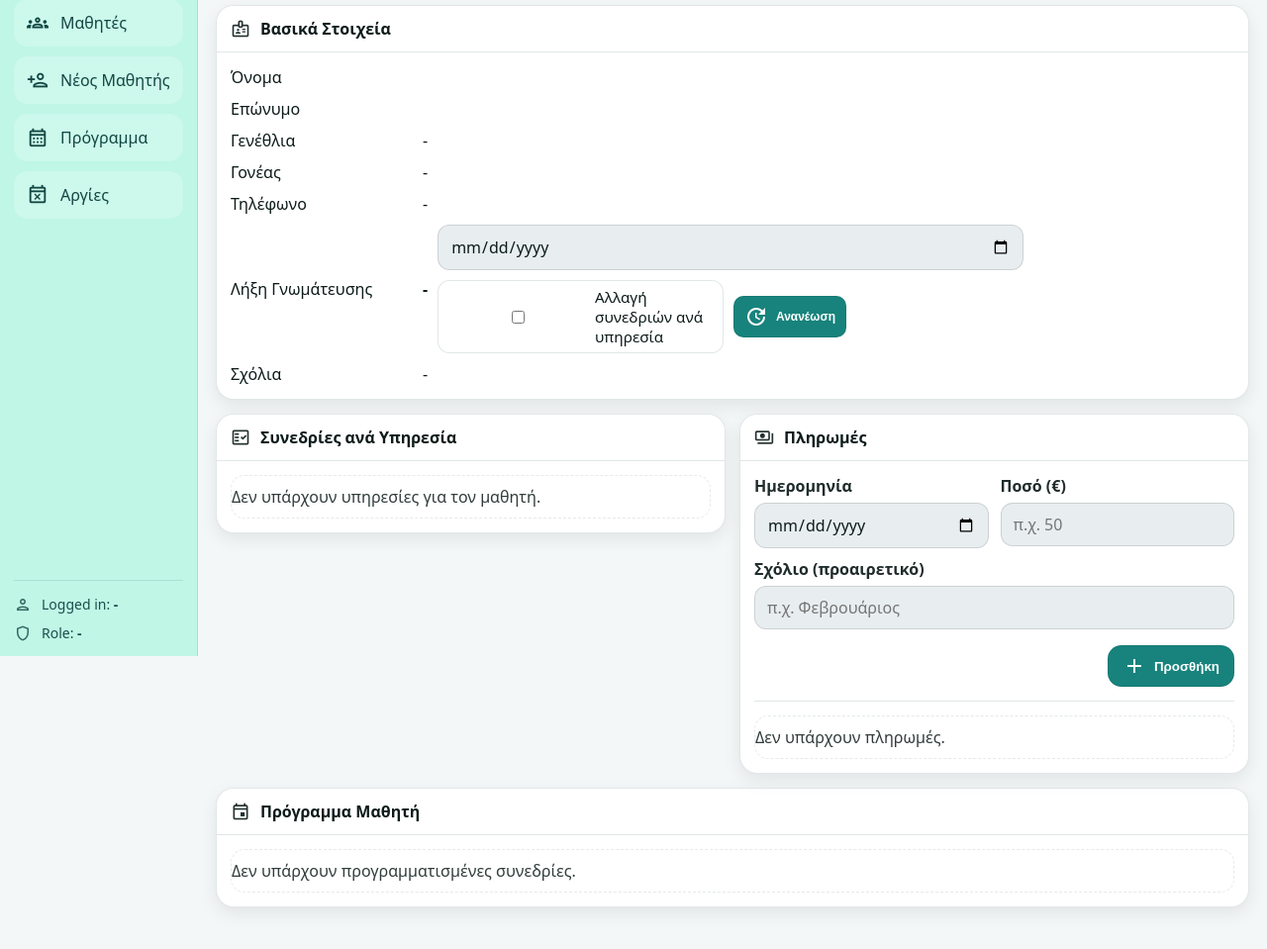
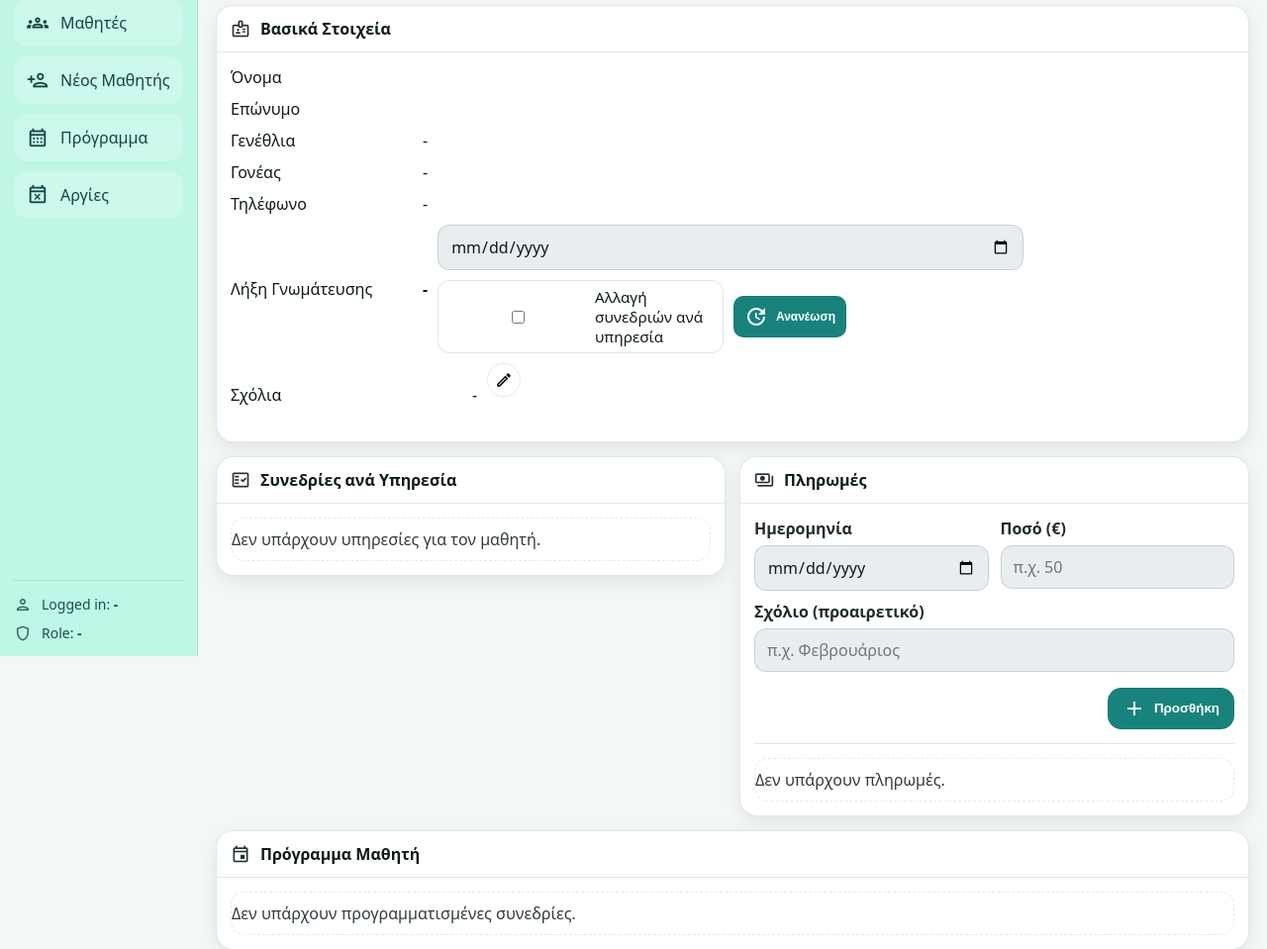
Before and after one commit to mouchtarisDi/student-center-app, a FastAPI app: template app/templates/student_page.html in a window 1280 px wide. Shown: the part 137-1096 px from the top of the page at 99% size. Before the commit the page ends 1071 px from the top, so only its background shows below. Run offline with FastAPI, Linux system fonts and the light colour scheme; the template is opened without the code that fills it, so the values that code supplies are empty.

Commit message:
Edit student comments

```diff
--- a/app/routers/web.py
+++ b/app/routers/web.py
@@ -447,6 +447,30 @@ def student_page(
             "centers": CENTERS,
         },
     )
+
+
+# -----------------------------
+# Edit student comment
+# -----------------------------
+@router.post("/students/{amka}/comment/edit")
+def edit_student_comment(
+    amka: str,
+    admin_comment: str = Form(""),
+    db: Session = Depends(get_db),
+    user: User = Depends(get_current_user),
+):
+    """
+    Επεξεργασία σχολίου μαθητή (admin_comment).
+    Αν σταλεί κενό/whitespace, το σχόλιο γίνεται NULL.
+    """
+    st = db.query(Student).filter(Student.amka == amka).first()
+    if not st:
+        return RedirectResponse("/students", status_code=303)
+
+    st.admin_comment = (admin_comment or "").strip() or None
+    db.commit()
+    return RedirectResponse(f"/students/{amka}", status_code=303)
+
 
 
 # -----------------------------
--- a/app/templates/student_page.html
+++ b/app/templates/student_page.html
@@ -91,7 +91,24 @@
         </div>
       </div>
 
-      <div>Σχόλια</div><div>{{ student.notes or '-' }}</div>
+      <div>Σχόλια</div>
+      <div>
+        <div class="renew-row" style="align-items:flex-start;">
+          <div style="white-space:pre-wrap; line-height:1.35;">
+            {{ student.admin_comment or '-' }}
+          </div>
+
+          <button
+            class="icon-pill"
+            type="button"
+            onclick="openCommentModal()"
+            title="Επεξεργασία σχολίου"
+            aria-label="Επεξεργασία σχολίου"
+          >
+            <span class="material-icons-outlined">edit</span>
+          </button>
+        </div>
+      </div>
     </div>
   </div>
 </div>
@@ -269,6 +286,58 @@
 </div>
 
 <!-- =========================
+     MODAL: Επεξεργασία Σχολίου
+     ========================= -->
+<div id="commentModal" class="modal-overlay" aria-hidden="true">
+  <div class="modal-card" role="dialog" aria-modal="true" aria-label="Επεξεργασία Σχολίου">
+    <div class="modal-head">
+      <div class="modal-title">
+        <span class="material-icons-outlined">edit_note</span>
+        <h3>Επεξεργασία Σχολίου</h3>
+      </div>
+      <button class="icon-btn modal-close" type="button" onclick="closeCommentModal()" aria-label="Close">
+        <span class="material-icons-outlined">close</span>
+      </button>
+    </div>
+
+    <div class="modal-body">
+      <form id="commentEditForm" method="post" action="/students/{{ student.amka }}/comment/edit">
+        <label class="field">
+          <span>Σχόλιο</span>
+          <textarea id="cm_comment" name="admin_comment" rows="6" placeholder="Γράψε εδώ σχόλια για τον μαθητή..."></textarea>
+        </label>
+
+        <div class="modal-actions">
+          <div></div>
+          <div class="modal-actions-right">
+            <button class="btn" type="button" onclick="closeCommentModal()">
+              <span class="material-icons-outlined">close</span>
+              Ακύρωση
+            </button>
+
+            <button class="btn btn-primary" type="submit">
+              <span class="material-icons-outlined">save</span>
+              Αποθήκευση
+            </button>
+          </div>
+        </div>
+      </form>
+
+      <div class="modal-danger">
+        <form method="post" action="/students/{{ student.amka }}/comment/edit"
+              onsubmit="return confirm('Σίγουρα διαγραφή σχολίου;');">
+          <input type="hidden" name="admin_comment" value="">
+          <button class="btn btn-danger" type="submit">
+            <span class="material-icons-outlined">delete</span>
+            Διαγραφή σχολίου
+          </button>
+        </form>
+      </div>
+    </div>
+  </div>
+</div>
+
+<!-- =========================
      MODAL: Επεξεργασία Πληρωμής
      ========================= -->
 <div id="paymentModal" class="modal-overlay" aria-hidden="true">
@@ -349,7 +418,36 @@
     return confirm('Θέλεις να ανανεώσεις τη γνωμάτευση;');
   }
 
-  const modalEl = document.getElementById('paymentModal');
+
+  // --- Comment modal ---
+  const commentModalEl = document.getElementById('commentModal');
+  const commentTextarea = document.getElementById('cm_comment');
+
+  // current comment (safe for quotes/newlines)
+  const currentComment = {{ (student.admin_comment or '')|tojson }};
+
+  function openCommentModal(){
+    if (!commentModalEl) return;
+    if (commentTextarea) commentTextarea.value = currentComment || '';
+    commentModalEl.setAttribute('aria-hidden', 'false');
+    commentModalEl.classList.add('open');
+    document.body.classList.add('modal-open');
+  }
+
+  function closeCommentModal(){
+    if (!commentModalEl) return;
+    commentModalEl.setAttribute('aria-hidden', 'true');
+    commentModalEl.classList.remove('open');
+    document.body.classList.remove('modal-open');
+  }
+
+  if (commentModalEl){
+    commentModalEl.addEventListener('click', (e) => {
+      if (e.target === commentModalEl) closeCommentModal();
+    });
+  }
+
+const modalEl = document.getElementById('paymentModal');
   const editForm = document.getElementById('paymentEditForm');
   const delForm = document.getElementById('paymentDeleteForm2');
 
```
Also changed, not shown: local_prod.db.
